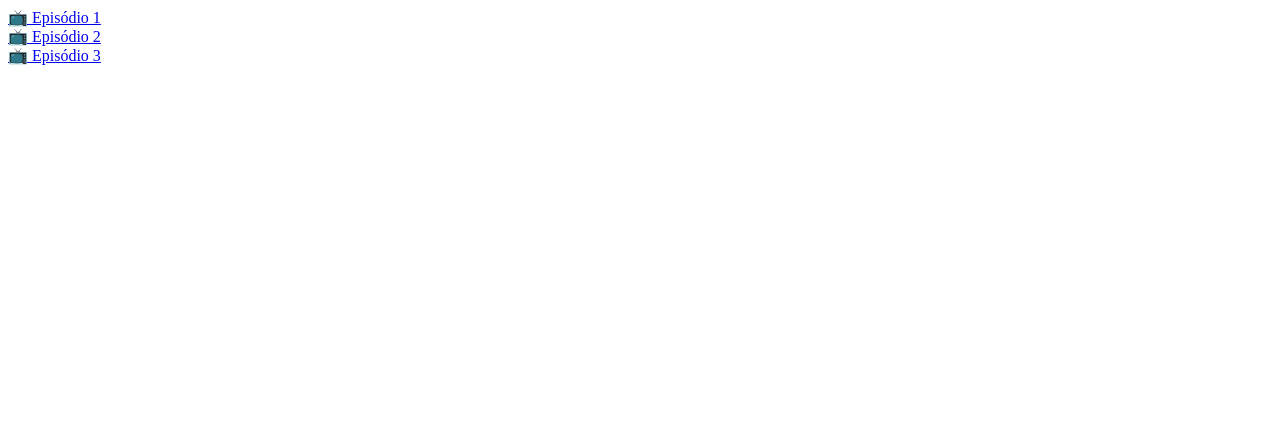
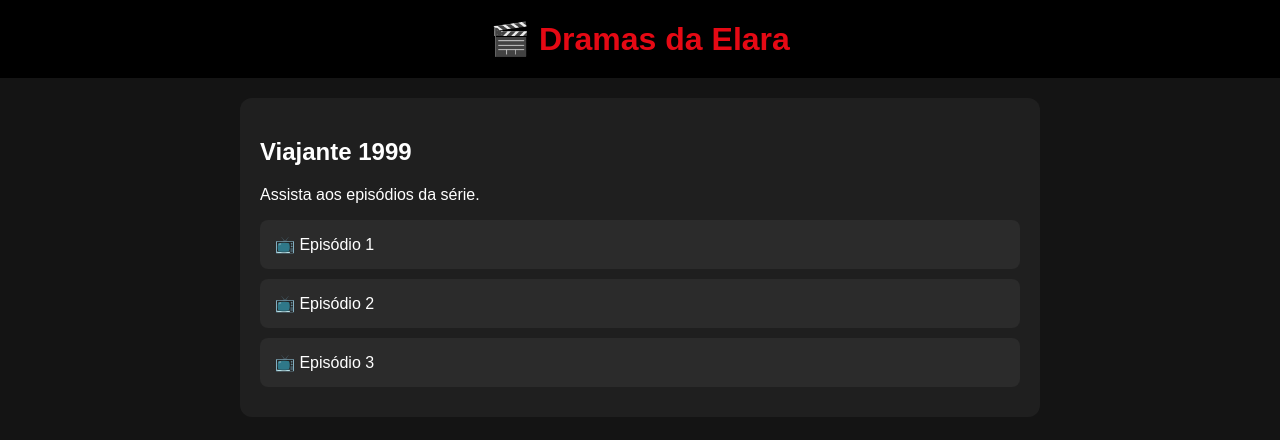
Before and after one commit to viagensfamiliapadilha/dramas-elara, a plain HTML site: page index.html in a window 1280 px wide. Drawn offline with Linux system fonts and the light colour scheme.

Commit message:
Update index.html

```diff
--- a/index.html
+++ b/index.html
@@ -1,17 +1,92 @@
-<div class="episodio">
-    <a href="https://www.youtube.com/shorts/x111OSSyzJ4" target="_blank">
-        📺 Episódio 1
-    </a>
+<!DOCTYPE html>
+<html lang="pt-BR">
+<head>
+<meta charset="UTF-8">
+<meta name="viewport" content="width=device-width, initial-scale=1.0">
+<title>Dramas da Elara</title>
+
+<style>
+body{
+    margin:0;
+    background:#141414;
+    color:white;
+    font-family:Arial,sans-serif;
+}
+
+header{
+    background:#000;
+    padding:20px;
+    text-align:center;
+    font-size:32px;
+    font-weight:bold;
+    color:#e50914;
+}
+
+.container{
+    padding:20px;
+    max-width:800px;
+    margin:auto;
+}
+
+.card{
+    background:#1f1f1f;
+    border-radius:12px;
+    padding:20px;
+}
+
+.episodio{
+    display:block;
+    background:#2b2b2b;
+    color:white;
+    text-decoration:none;
+    padding:15px;
+    margin:10px 0;
+    border-radius:8px;
+}
+
+.episodio:hover{
+    background:#3b3b3b;
+}
+</style>
+</head>
+
+<body>
+
+<header>
+🎬 Dramas da Elara
+</header>
+
+<div class="container">
+
+<div class="card">
+
+<h2>Viajante 1999</h2>
+
+<p>
+Assista aos episódios da série.
+</p>
+
+<a class="episodio"
+href="https://www.youtube.com/shorts/x111OSSyzJ4"
+target="_blank">
+📺 Episódio 1
+</a>
+
+<a class="episodio"
+href="https://www.youtube.com/shorts/4NDzPiA_CWo"
+target="_blank">
+📺 Episódio 2
+</a>
+
+<a class="episodio"
+href="https://www.youtube.com/shorts/wryw0VLrLoA"
+target="_blank">
+📺 Episódio 3
+</a>
+
 </div>
 
-<div class="episodio">
-    <a href="https://www.youtube.com/shorts/4NDzPiA_CWo" target="_blank">
-        📺 Episódio 2
-    </a>
 </div>
 
-<div class="episodio">
-    <a href="https://www.youtube.com/shorts/wryw0VLrLoA" target="_blank">
-        📺 Episódio 3
-    </a>
-</div>
+</body>
+</html>
```
